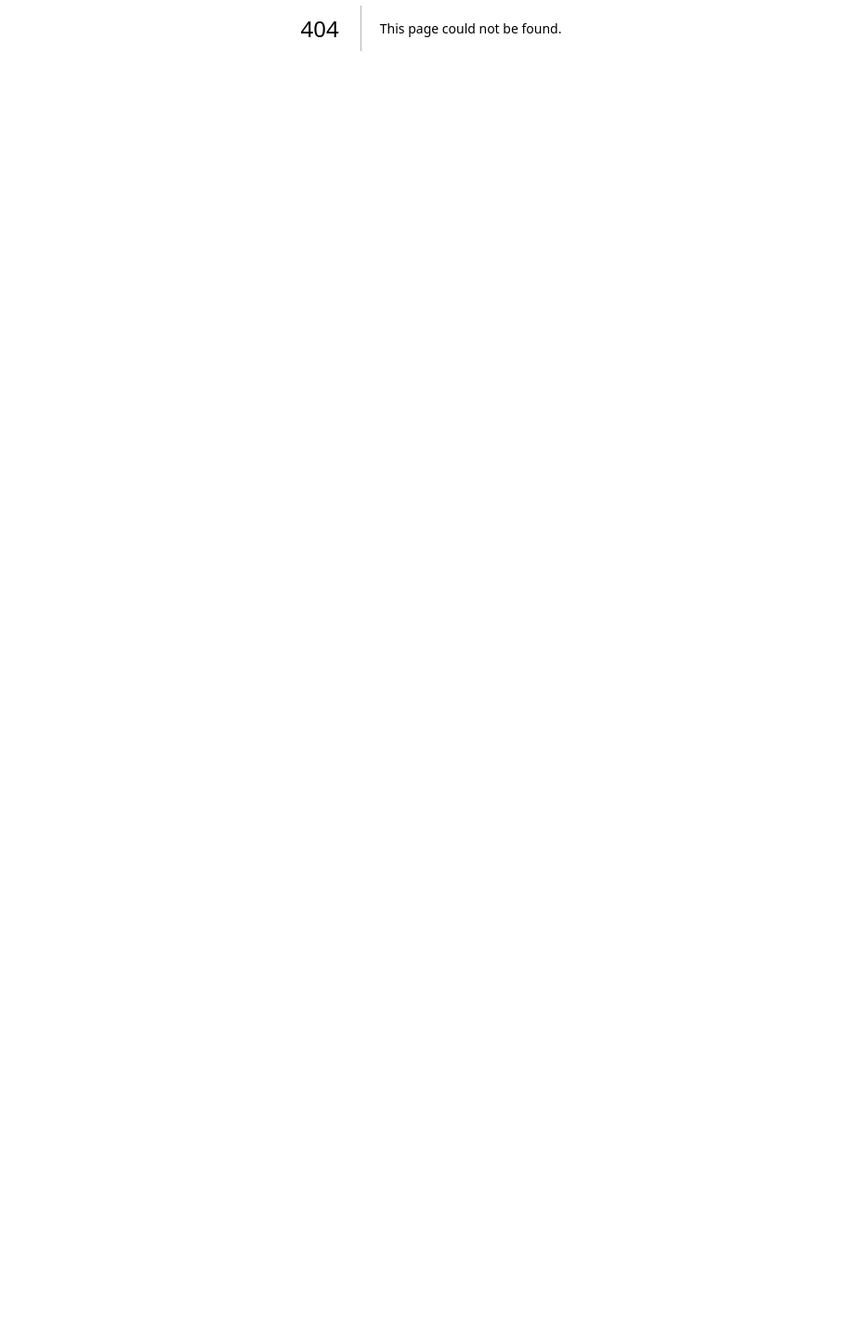
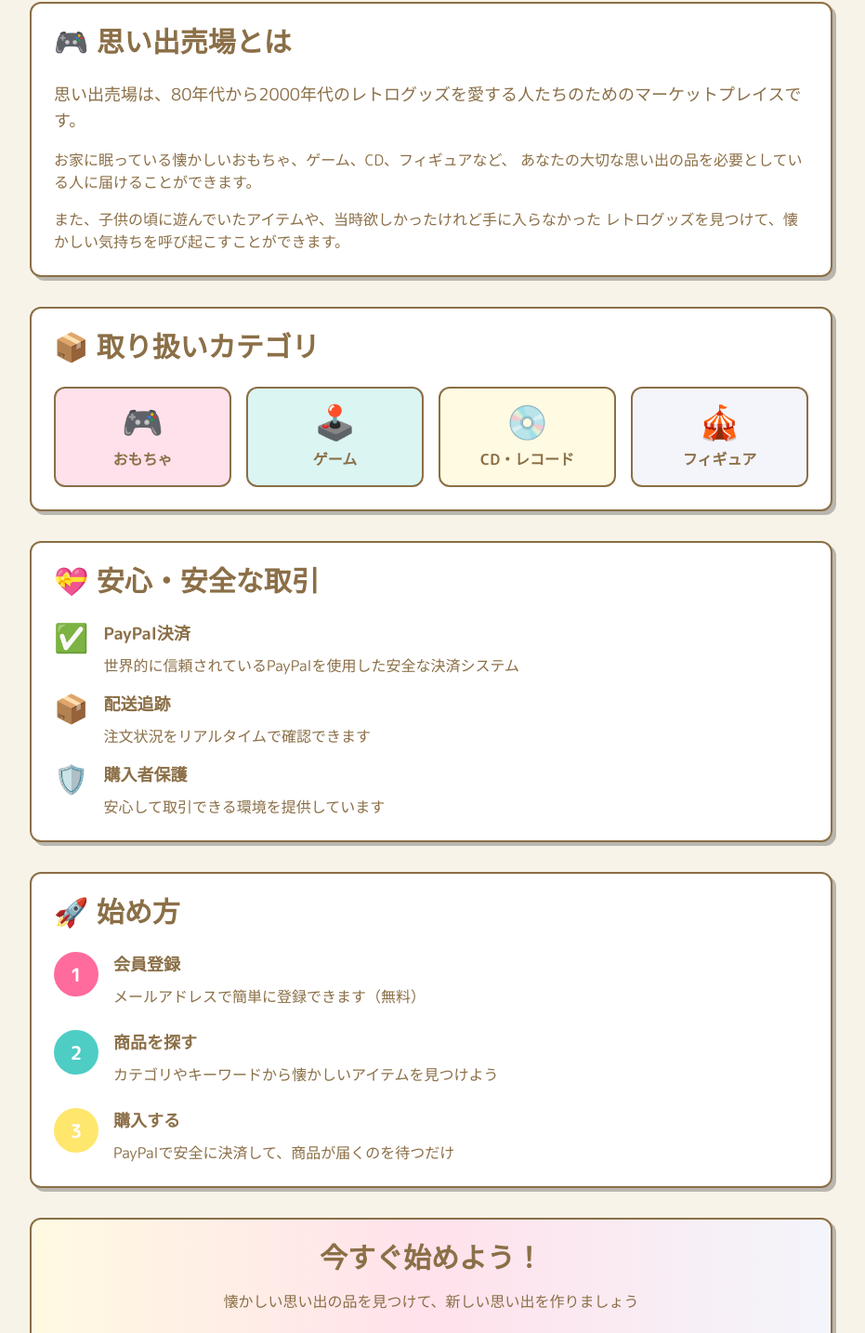
Before and after one commit to harmonic-society/omoideuriba, a Next.js app: page /about in a window 1280 px wide. Before the commit this address had no page. Shown: the part 370-1804 px from the top of the page at 93% size, without its empty margins (176-1107 px from the left). Before the commit the page ends 800 px from the top, so only its background shows below. Built offline with nearby package versions, Linux system fonts and the light colour scheme; no server answers; a web font is replaced by a local one.

Commit message:
Add About page with site information and features

```diff
--- /dev/null
+++ b/app/about/page.tsx
@@ -0,0 +1,161 @@
+import Header from '@/components/Header'
+import Footer from '@/components/Footer'
+import Link from 'next/link'
+
+export default function AboutPage() {
+  return (
+    <>
+      <Header />
+      <main className="min-h-screen bg-vintage-cream">
+        {/* ヒーローセクション */}
+        <section className="bg-gradient-to-r from-retro-pink via-retro-purple to-retro-blue py-16">
+          <div className="container mx-auto px-4 text-center">
+            <h1 className="text-5xl md:text-6xl font-bold text-white mb-4 font-pixel">
+              思い出売場について
+            </h1>
+            <p className="text-xl text-white">
+              懐かしいレトログッズの売買プラットフォーム
+            </p>
+          </div>
+        </section>
+
+        {/* メインコンテンツ */}
+        <section className="py-16">
+          <div className="container mx-auto px-4 max-w-4xl">
+            {/* 思い出売場とは */}
+            <div className="card-retro mb-8">
+              <h2 className="text-3xl font-bold text-vintage-brown mb-6 font-pixel">
+                🎮 思い出売場とは
+              </h2>
+              <div className="space-y-4 text-vintage-brown">
+                <p className="text-lg">
+                  思い出売場は、80年代から2000年代のレトログッズを愛する人たちのためのマーケットプレイスです。
+                </p>
+                <p>
+                  お家に眠っている懐かしいおもちゃ、ゲーム、CD、フィギュアなど、
+                  あなたの大切な思い出の品を必要としている人に届けることができます。
+                </p>
+                <p>
+                  また、子供の頃に遊んでいたアイテムや、当時欲しかったけれど手に入らなかった
+                  レトログッズを見つけて、懐かしい気持ちを呼び起こすことができます。
+                </p>
+              </div>
+            </div>
+
+            {/* 取り扱いカテゴリ */}
+            <div className="card-retro mb-8">
+              <h2 className="text-3xl font-bold text-vintage-brown mb-6 font-pixel">
+                📦 取り扱いカテゴリ
+              </h2>
+              <div className="grid grid-cols-2 md:grid-cols-4 gap-4">
+                <div className="text-center p-4 bg-retro-pink/20 rounded-retro border-2 border-vintage-brown">
+                  <div className="text-4xl mb-2">🎮</div>
+                  <p className="font-bold text-vintage-brown">おもちゃ</p>
+                </div>
+                <div className="text-center p-4 bg-retro-blue/20 rounded-retro border-2 border-vintage-brown">
+                  <div className="text-4xl mb-2">🕹️</div>
+                  <p className="font-bold text-vintage-brown">ゲーム</p>
+                </div>
+                <div className="text-center p-4 bg-retro-yellow/20 rounded-retro border-2 border-vintage-brown">
+                  <div className="text-4xl mb-2">💿</div>
+                  <p className="font-bold text-vintage-brown">CD・レコード</p>
+                </div>
+                <div className="text-center p-4 bg-retro-purple/20 rounded-retro border-2 border-vintage-brown">
+                  <div className="text-4xl mb-2">🎪</div>
+                  <p className="font-bold text-vintage-brown">フィギュア</p>
+                </div>
+              </div>
+            </div>
+
+            {/* 安心・安全な取引 */}
+            <div className="card-retro mb-8">
+              <h2 className="text-3xl font-bold text-vintage-brown mb-6 font-pixel">
+                💝 安心・安全な取引
+              </h2>
+              <div className="space-y-4 text-vintage-brown">
+                <div className="flex gap-4">
+                  <div className="text-3xl flex-shrink-0">✅</div>
+                  <div>
+                    <h3 className="font-bold text-lg mb-2">PayPal決済</h3>
+                    <p>世界的に信頼されているPayPalを使用した安全な決済システム</p>
+                  </div>
+                </div>
+                <div className="flex gap-4">
+                  <div className="text-3xl flex-shrink-0">📦</div>
+                  <div>
+                    <h3 className="font-bold text-lg mb-2">配送追跡</h3>
+                    <p>注文状況をリアルタイムで確認できます</p>
+                  </div>
+                </div>
+                <div className="flex gap-4">
+                  <div className="text-3xl flex-shrink-0">🛡️</div>
+                  <div>
+                    <h3 className="font-bold text-lg mb-2">購入者保護</h3>
+                    <p>安心して取引できる環境を提供しています</p>
+                  </div>
+                </div>
+              </div>
+            </div>
+
+            {/* 始め方 */}
+            <div className="card-retro mb-8">
+              <h2 className="text-3xl font-bold text-vintage-brown mb-6 font-pixel">
+                🚀 始め方
+              </h2>
+              <div className="space-y-6 text-vintage-brown">
+                <div className="flex gap-4">
+                  <div className="flex-shrink-0 w-12 h-12 bg-retro-pink text-white rounded-full flex items-center justify-center font-bold text-xl">
+                    1
+                  </div>
+                  <div>
+                    <h3 className="font-bold text-lg mb-2">会員登録</h3>
+                    <p>メールアドレスで簡単に登録できます（無料）</p>
+                  </div>
+                </div>
+                <div className="flex gap-4">
+                  <div className="flex-shrink-0 w-12 h-12 bg-retro-blue text-white rounded-full flex items-center justify-center font-bold text-xl">
+                    2
+                  </div>
+                  <div>
+                    <h3 className="font-bold text-lg mb-2">商品を探す</h3>
+                    <p>カテゴリやキーワードから懐かしいアイテムを見つけよう</p>
+                  </div>
+                </div>
+                <div className="flex gap-4">
+                  <div className="flex-shrink-0 w-12 h-12 bg-retro-yellow text-white rounded-full flex items-center justify-center font-bold text-xl">
+                    3
+                  </div>
+                  <div>
+                    <h3 className="font-bold text-lg mb-2">購入する</h3>
+                    <p>PayPalで安全に決済して、商品が届くのを待つだけ</p>
+                  </div>
+                </div>
+              </div>
+            </div>
+
+            {/* CTA */}
+            <div className="text-center">
+              <div className="card-retro bg-gradient-to-r from-retro-yellow/20 via-retro-pink/20 to-retro-purple/20">
+                <h2 className="text-3xl font-bold text-vintage-brown mb-4 font-pixel">
+                  今すぐ始めよう！
+                </h2>
+                <p className="text-vintage-brown mb-6">
+                  懐かしい思い出の品を見つけて、新しい思い出を作りましょう
+                </p>
+                <div className="flex gap-4 justify-center flex-wrap">
+                  <Link href="/auth/signup" className="btn-retro-pink text-lg">
+                    無料で会員登録
+                  </Link>
+                  <Link href="/products" className="btn-retro-blue text-lg">
+                    商品を見る
+                  </Link>
+                </div>
+              </div>
+            </div>
+          </div>
+        </section>
+      </main>
+      <Footer />
+    </>
+  )
+}
```
